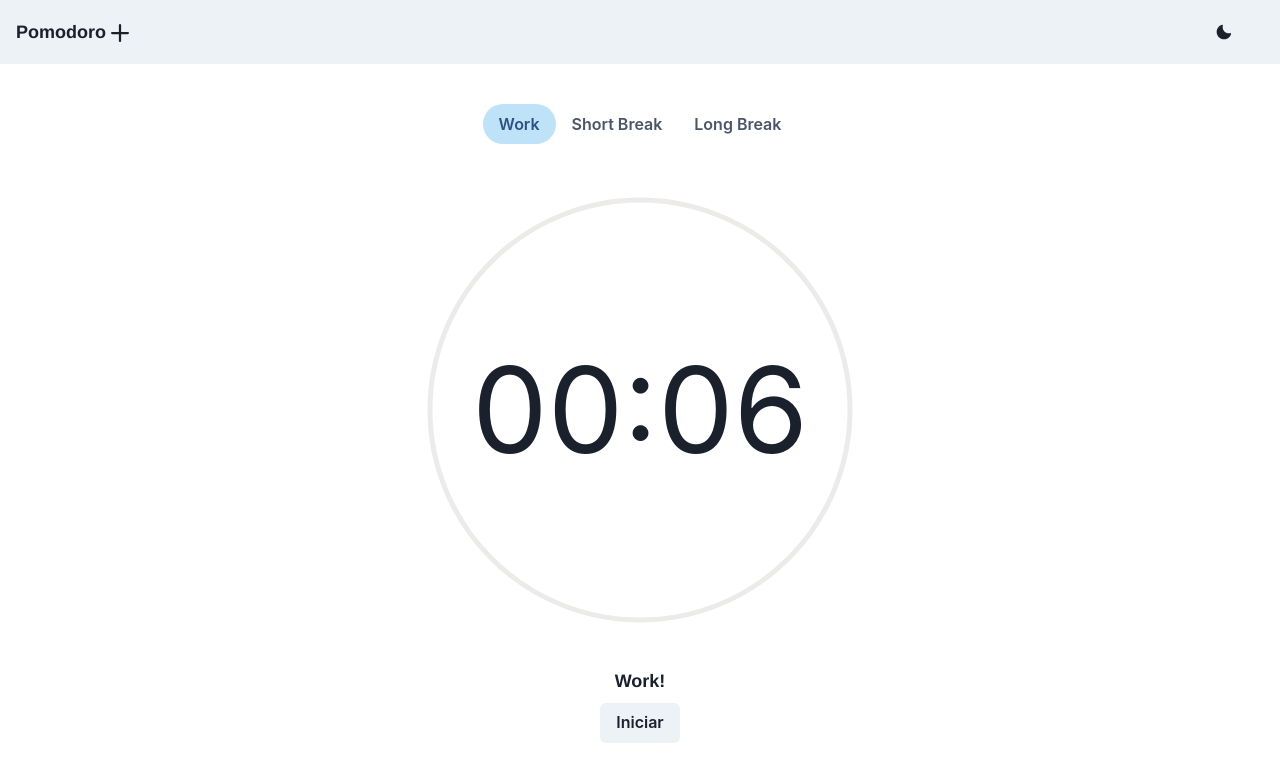
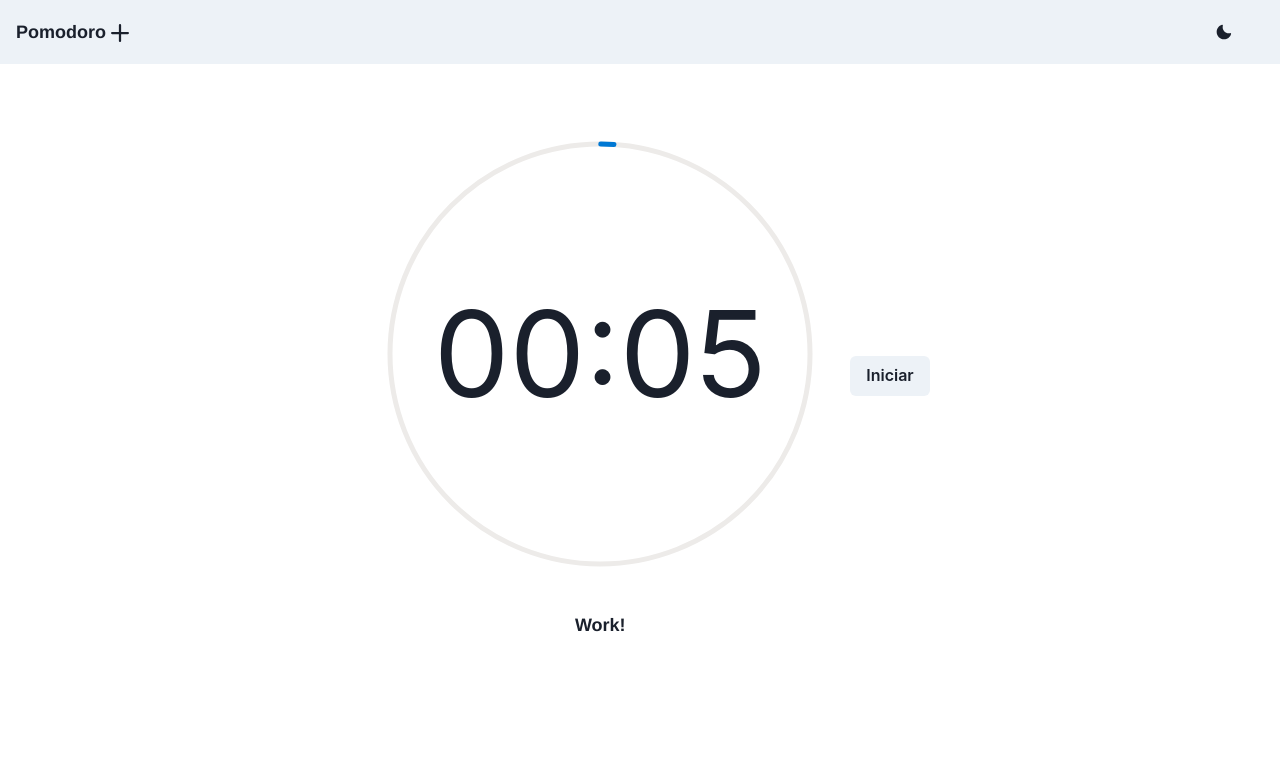
Before and after one commit to leosilva-dev/biblioteca-Sistema-Gestao, a React (Create React App) app: page / in a window 1280 px wide. Shown: the top 782 px of the page. Built offline with nearby package versions, Linux system fonts and the light colour scheme.

Commit message:
Refatoring countdown

```diff
--- a/src/pages/Home.tsx
+++ b/src/pages/Home.tsx
@@ -1,5 +1,6 @@
 import React, { useEffect, useState } from "react";
 import {
+  Button,
   Center,
   Tab,
   TabList,
@@ -12,56 +13,73 @@ import {
 } from "@chakra-ui/react";
 import { Pomodoro } from "./Pomodoro";
 
+const TOTAL_SECONDS_AMOUNT = 15 * 60 - 895;
+
 export const Home: React.FC = () => {
   const toast = useToast();
-  const [currentPomoIsDone, setCurrentPomoIsDone] = useState(false);
-  const [time, setTime] = useState(0.1);
-  const [type, setType] = useState("work" || "short-break" || "long-break");
+  const [secondsAmount, setSecondsAmount] = useState(TOTAL_SECONDS_AMOUNT);
+  const [isCounting, setIsCounting] = useState(false);
+
+  // const [currentPomoIsDone, setCurrentPomoIsDone] = useState(false);
+  // const [type, setType] = useState("work" || "short-break" || "long-break");
 
   useEffect(() => {
-    currentPomoIsDone &&
+    if (secondsAmount > 0 && isCounting) {
+      setTimeout(() => {
+        setSecondsAmount((old) => old - 1);
+      }, 1000);
+    } else {
       toast({
         title: "Your pomo is done!",
         status: "success",
-        duration: 9000,
+        duration: 5000,
         isClosable: true,
       });
-  }, [currentPomoIsDone, toast]);
+      setIsCounting(false);
+    }
+  }, [isCounting, secondsAmount]);
+
+  const handleStartStop = () => {
+    setIsCounting((old) => !old);
+  };
 
   return (
     <Wrap>
       <WrapItem>
         <Center>
-          <Tabs align="center" variant="soft-rounded" colorScheme="blue">
+          {/* <Tabs align="center" variant="soft-rounded" colorScheme="blue">
             <TabList>
               <Tab>Work</Tab>
               <Tab>Short Break</Tab>
               <Tab>Long Break</Tab>
             </TabList>
             <TabPanels>
+              <TabPanel> */}
+          <Pomodoro
+            secondsAmount={secondsAmount}
+            type={"work"}
+            // defineAsDone={setCurrentPomoIsDone}
+          />
+          <Button onClick={() => handleStartStop()}>
+            {isCounting ? "Pausar" : "Iniciar"}
+          </Button>
+          {/* </TabPanel>
               <TabPanel>
                 <Pomodoro
-                  minutes={time}
+                  secondsAmount={secondsAmount}
                   type={"work"}
-                  defineAsDone={setCurrentPomoIsDone}
+                  // defineAsDone={setCurrentPomoIsDone}
                 />
               </TabPanel>
               <TabPanel>
                 <Pomodoro
-                  minutes={time}
-                  type={"short-break"}
-                  defineAsDone={setCurrentPomoIsDone}
-                />
-              </TabPanel>
-              <TabPanel>
-                <Pomodoro
-                  minutes={time}
-                  type={"long-break"}
-                  defineAsDone={setCurrentPomoIsDone}
+                  secondsAmount={secondsAmount}
+                  type={"work"}
+                  // defineAsDone={setCurrentPomoIsDone}
                 />
               </TabPanel>
             </TabPanels>
-          </Tabs>
+          </Tabs> */}
         </Center>
       </WrapItem>
     </Wrap>
--- a/src/pages/Pomodoro.tsx
+++ b/src/pages/Pomodoro.tsx
@@ -11,24 +11,25 @@ import { clearTimeout, setTimeout } from "timers";
 // import { ArrowRightIcon } from "@chakra-ui/icons";
 
 interface IPomodoro {
-  minutes: number;
+  secondsAmount: number;
   type: string;
-  defineAsDone: (value: boolean) => void;
+  defineAsDone?: (value: boolean) => void;
 }
 
 export const Pomodoro: React.FC<IPomodoro> = ({
-  minutes,
+  secondsAmount,
   type,
   defineAsDone,
 }) => {
-  const [timeInSeconds, setTimeInSeconds] = useState(minutes * 60);
-  const [percentualDecorrido, setPercentualDecorrido] = useState(0);
-  const [isCounting, setIsCounting] = useState(false);
-  const formatted = moment.utc(timeInSeconds * 1000).format("mm:ss");
+  // const [timeInSeconds, setTimeInSeconds] = useState(minutes * 60);
+  // const [percentualDecorrido, setPercentualDecorrido] = useState(0);
+  // const formatted = moment.utc(timeInSeconds * 1000).format("mm:ss");
+  const minutes = Math.floor(secondsAmount / 60);
+  const seconds = secondsAmount % 60;
 
-  const percentualPorTempo = useMemo(() => {
-    return 100 / (minutes * 60);
-  }, [minutes]);
+  // const percentualPorTempo = useMemo(() => {
+  //   // return 100 / (secondsAmount * 60);
+  // }, [secondsAmount]);
 
   const message = useMemo(() => {
     switch (type) {
@@ -41,24 +42,24 @@ export const Pomodoro: React.FC<IPomodoro> = ({
     }
   }, [type]);
 
-  useEffect(() => {
-    if (isCounting) {
-      const time = setTimeout(() => {
-        setTimeInSeconds(timeInSeconds - 1);
-        setPercentualDecorrido(percentualDecorrido + percentualPorTempo);
-      }, 1000);
-      if (timeInSeconds === 0) {
-        clearTimeout(time);
-        defineAsDone(true);
-      }
-    }
-  }, [
-    defineAsDone,
-    isCounting,
-    percentualDecorrido,
-    percentualPorTempo,
-    timeInSeconds,
-  ]);
+  // useEffect(() => {
+  //   if (isCounting) {
+  //     const time = setTimeout(() => {
+  //       setTimeInSeconds(timeInSeconds - 1);
+  //       setPercentualDecorrido(percentualDecorrido + percentualPorTempo);
+  //     }, 1000);
+  //     if (timeInSeconds === 0) {
+  //       clearTimeout(time);
+  //       defineAsDone(true);
+  //     }
+  //   }
+  // }, [
+  //   defineAsDone,
+  //   isCounting,
+  //   percentualDecorrido,
+  //   percentualPorTempo,
+  //   timeInSeconds,
+  // ]);
 
   // const resetPomo = useCallback(() => {
   //   setIsCounting(false);
@@ -69,13 +70,12 @@ export const Pomodoro: React.FC<IPomodoro> = ({
   return (
     <VStack>
       <Box>
-        <CircularProgress
-          value={percentualDecorrido}
-          size="500px"
-          thickness="1px"
-          capIsRound
-        >
-          <CircularProgressLabel>{formatted}</CircularProgressLabel>
+        <CircularProgress value={1} size="500px" thickness="1px" capIsRound>
+          <CircularProgressLabel>{`${minutes
+            .toString()
+            .padStart(2, "0")}:${seconds
+            .toString()
+            .padStart(2, "0")}`}</CircularProgressLabel>
         </CircularProgress>
       </Box>
 
@@ -84,9 +84,6 @@ export const Pomodoro: React.FC<IPomodoro> = ({
       </Box>
 
       <Box>
-        <Button onClick={() => setIsCounting(!isCounting)}>
-          {isCounting ? "Pausar" : "Iniciar"}
-        </Button>
         {/* {isCounting && (
           <Button onClick={() => resetPomo()}>
             <ArrowRightIcon />
```
